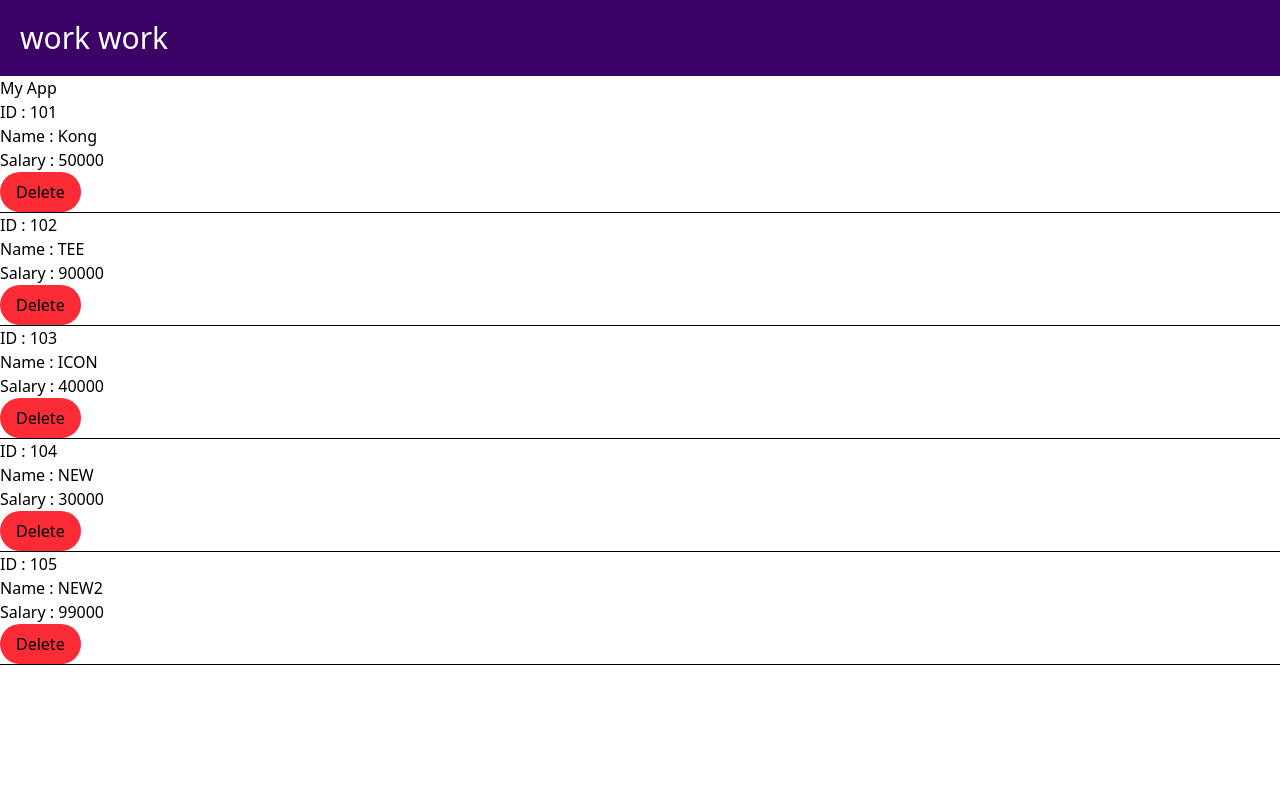
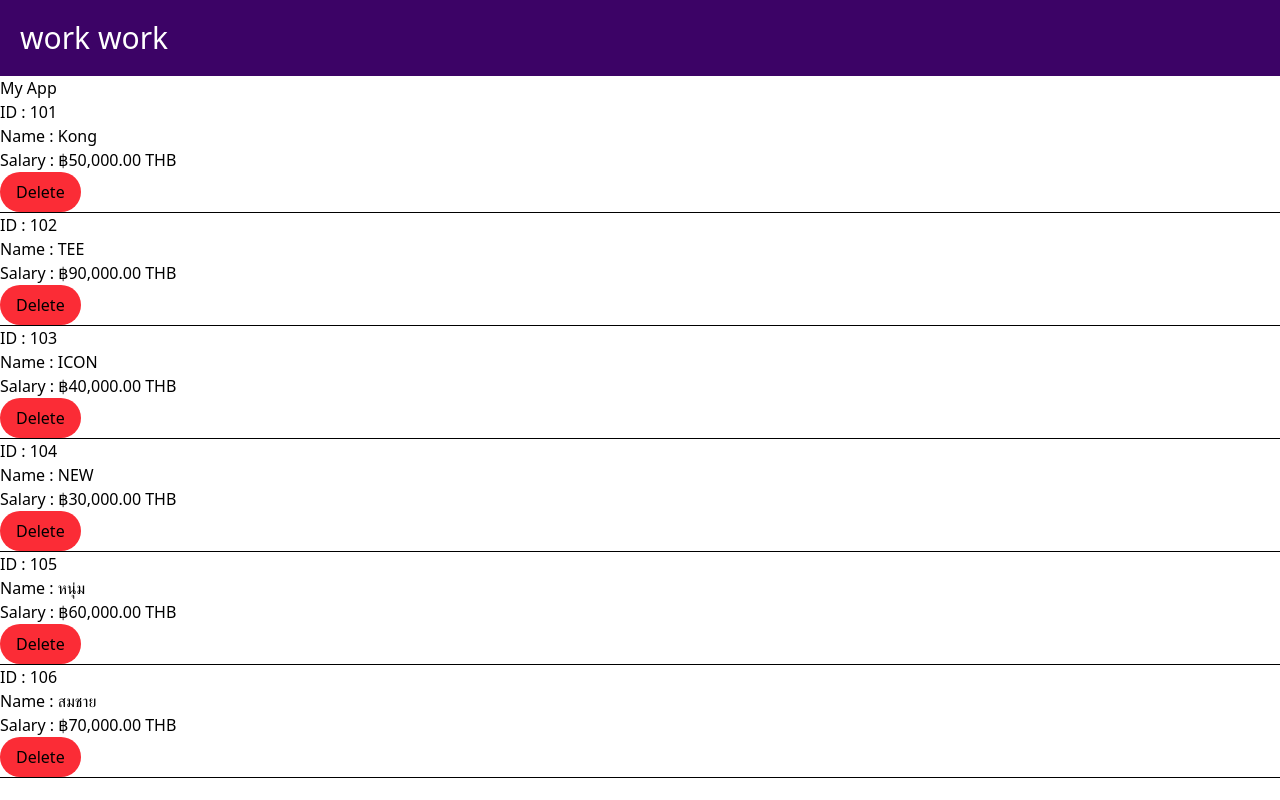
Before and after one commit to chanphiw/learn-angular20, an Angular app: page / in a window 1280 px wide. Built offline with nearby package versions, Linux system fonts and the light colour scheme.

Commit message:
interface

```diff
--- a/src/app/app.ts
+++ b/src/app/app.ts
@@ -3,6 +3,11 @@ import { Header } from "./header/header";
 import { Item } from './item/item';
 
 
+interface Employee {
+  id: number;
+  name: string;
+  salary: number;
+}
 
 @Component({
   selector: 'app-root',
@@ -12,20 +17,20 @@ import { Item } from './item/item';
 })
 export class App {
 
-  data = [
+  data: Employee[] = [
 
     {id:101, name: 'Kong', salary: 50000},
     {id:102, name: 'TEE', salary: 90000},
     {id:103, name: 'ICON', salary: 40000},
     {id:104, name: 'NEW', salary: 30000},
-    {id:105, name: 'NEW2', salary: 99000},
+    {id:105, name: 'หนุ่ม', salary: 60000},
+    {id:106, name: 'สมชาย', salary: 70000},
 
   ]
 
   removeDataById(id: number) {
     this.data = this.data.filter((emp) => emp.id !== id);
-    console.log(`Item with ID ${id} removed.`);
-    alert(`Item with ID ${id} has been removed.`);
+
 
   }
 
--- a/src/app/item/item.html
+++ b/src/app/item/item.html
@@ -1,6 +1,6 @@
 <h2>ID : {{id()}}</h2>
 <h2>Name : {{name()}}</h2>
-<h2>Salary : {{salary()}}</h2>
+<h2>Salary : {{salary() | currency : '฿'}} THB</h2>
 
 <button (click)="deleteItem()" class="bg-red-500 px-4 py-2 rounded-3xl">Delete</button>
 <hr>
--- a/src/app/item/item.ts
+++ b/src/app/item/item.ts
@@ -1,9 +1,10 @@
+import { CurrencyPipe } from '@angular/common'
 import { Component } from '@angular/core';
 import { input,output } from '@angular/core';
 
 @Component({
   selector: 'app-item',
-  imports: [],
+  imports: [CurrencyPipe],
   templateUrl: './item.html',
   styleUrl: './item.css'
 })
```
